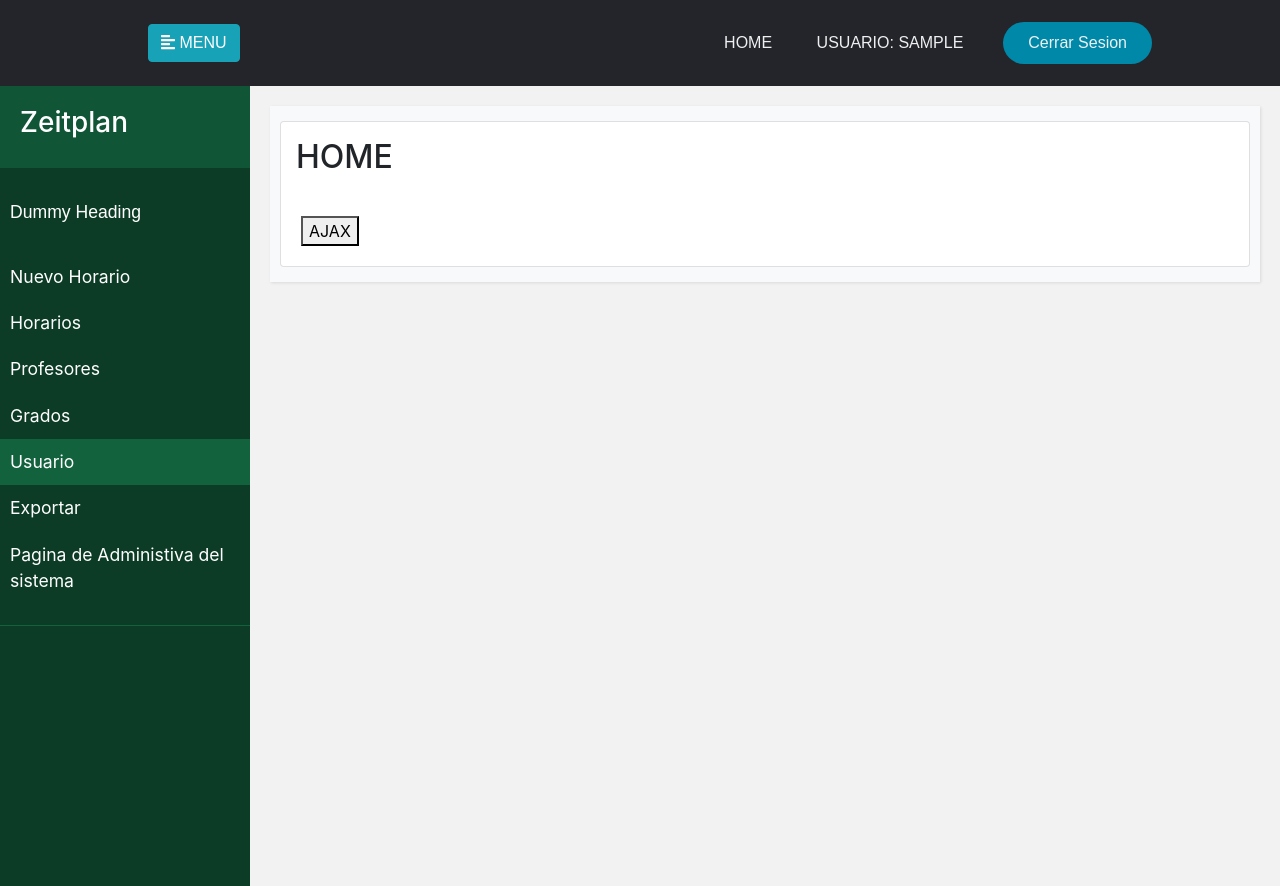
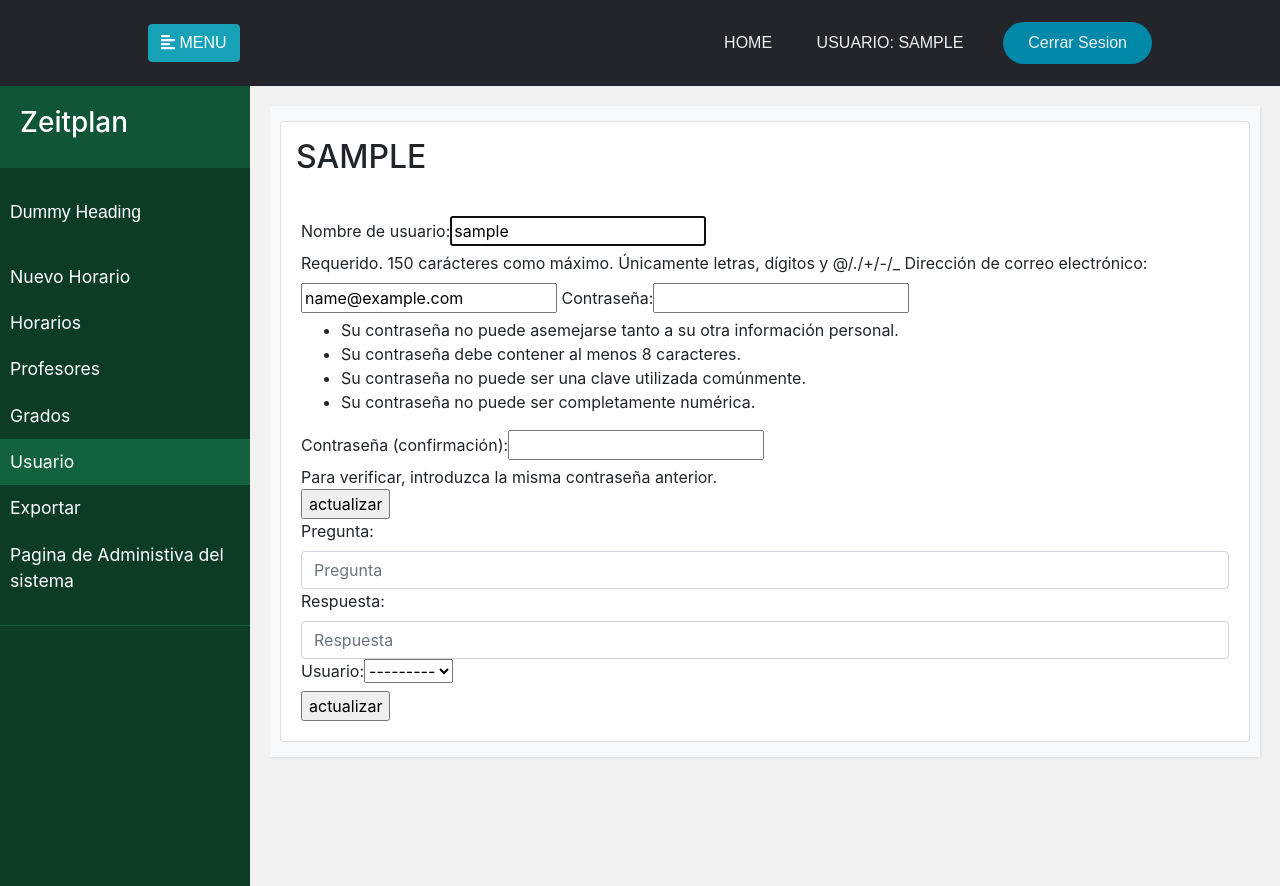
Before and after one commit to Belux179/Zeitplan_nw, a Django app: page /usuario/ in a window 1280 px wide. Run offline with Django 3.2, Linux system fonts and the light colour scheme; the visitor is signed in with stand-in values (Sample User, id 1); data comes from the database, SQL or seed files in the repository; some libraries are stand-ins or nearby versions.

Commit message:
init semana

```diff
--- a/webapp/forms.py
+++ b/webapp/forms.py
@@ -2,6 +2,30 @@ from django import forms
 from django.contrib.auth.forms import UserCreationForm
 from django.contrib.auth.models import User
 from .models import *
+# user
+from django.contrib.auth.forms import UserCreationForm
+from django.contrib.auth.models import User
+from django import forms
+
+
+class UserForm(UserCreationForm):
+    class Meta:
+        model = User
+        fields = ['username', 'email', 'password1', 'password2']
+
+
+class PreguntasForm(forms.ModelForm):
+    pregunta = forms.CharField(widget=forms.TextInput(
+        attrs={'class': 'form-control', 'placeholder': 'Pregunta'}))
+    respuesta = forms.CharField(widget=forms.TextInput(
+        attrs={'class': 'form-control', 'placeholder': 'Respuesta'}))
+    usuario = forms.Select(
+        attrs={'class': 'form-control', 'placeholder': 'Usuario'})
+
+
+    class Meta:
+        model = Pregunta
+        fields = ['pregunta', 'respuesta', 'usuario']
 
 class LoginForm(forms.Form):
     username = forms.CharField(label='Usuario', max_length=100)
@@ -33,7 +57,7 @@ class GradoForm(forms.ModelForm):
                 'min_length': 'El alias del grado no puede tener menos de 3 caracteres',
             },
         }
-        #"""
+        # """
 
 
 class ProfesorForm(forms.ModelForm):
@@ -141,4 +165,4 @@ class AsignaturaForm(forms.ModelForm):
                 'required': 'Horario requerido',
             },
         }
-#"""
+# """
--- a/webapp/templates/web/usuario.html
+++ b/webapp/templates/web/usuario.html
@@ -1,9 +1,26 @@
 {% extends "base/aplicacion.html" %}
 
-{% block title %}HOME{% endblock title %}
-{%block title_body%}<h2>HOME</h2>{%endblock title_body%}
+{% block title %}Configuracion de usuario{% endblock title %}
+{%block title_body%}<h2> {{ user.username|upper }}</h2>{%endblock title_body%}
 {%block body%}
+<form  method="POST">
+    {% csrf_token %}
+    <!-- input hidden para el tipo de post -->
+    <input type="hidden" name="tipo" value="usuario">
+    {{ form }}
+    </br>
+    <input type="submit" value="actualizar" />
+</form>
+<form method="POST">
+    {% csrf_token %}
+    <input type="hidden" name="tipo" value="pregunta">
+    {{ form_pregunta }}
+    </br>
+    <input type="submit" value="actualizar" />
+</form>
 
-<!--action button for javascript ajax-->
-<button id="btn_ajax">AJAX</button>
 {%endblock body%}
+
+{% block javascript %}
+
+{% endblock javascript %}
--- a/webapp/views.py
+++ b/webapp/views.py
@@ -1,3 +1,5 @@
+from multiprocessing import context
+from re import U
 from django.shortcuts import render
 from django.shortcuts import render, redirect
 from django.core.exceptions import ValidationError, ObjectDoesNotExist
@@ -6,10 +8,13 @@ from django.contrib.auth.decorators import login_required
 from .forms import *
 from .models import *
 from django.views.generic import ListView, DetailView, CreateView, UpdateView, DeleteView, TemplateView
-from django.http import JsonResponse
+
+# user
+from django.contrib.auth.models import User
+from django import forms
 
 
-#home con validacion de usuario con login_required
+# home con validacion de usuario con login_required
 class HomeView(TemplateView):
     template_name = 'web/home.html'
     model = Horario
@@ -23,12 +28,13 @@ class HomeView(TemplateView):
         context['horarios'] = Horario.objects.all()
         return context
 
+
 class ProfesoresView(ListView):
     model = Profesor
     template_name = 'web/profesor.html'
     form_class = ProfesorForm
 
-    #usando get_context_data y dispatch para enviar el formulario y validar el usuario
+    # usando get_context_data y dispatch para enviar el formulario y validar el usuario
     def get_context_data(self, **kwargs):
         context = super().get_context_data(**kwargs)
         context['form'] = self.form_class()
@@ -47,13 +53,14 @@ class ProfesoresView(ListView):
             return redirect('profesores')
         return render(request, self.template_name, {'form': form, 'Profesores': Profesor.objects.all()})
 
+
 class GradosView(ListView):
     model = Grado
     template_name = 'web/grado.html'
     form_class = GradoForm
     second_form_class = MateriaForm
 
-    #usando get_context_data y dispatch para enviar el formulario y validar el usuario
+    # usando get_context_data y dispatch para enviar el formulario y validar el usuario
     def get_context_data(self, **kwargs):
         context = super().get_context_data(**kwargs)
         if 'form_grado' not in context:
@@ -71,10 +78,10 @@ class GradosView(ListView):
     def post(self, request, *args, **kwargs):
         if request.POST.get('tipo') == 'grado':
             form = self.form_class(request.POST)
-            form_grado , form_materia = form, self.second_form_class()
+            form_grado, form_materia = form, self.second_form_class()
         if request.POST.get('tipo') == 'materia':
             form = self.second_form_class(request.POST)
-            form_grado , form_materia = self.form_class(), form
+            form_grado, form_materia = self.form_class(), form
         if form.is_valid():
             form.save()
             return redirect('grados')
@@ -83,13 +90,43 @@ class GradosView(ListView):
 
 class UsuarioView(ListView):
     template_name = 'web/usuario.html'
+    model = User
+    form_class = UserForm
+    second_form_class = PreguntasForm
+
     @method_decorator(login_required)
-    def get(self, request, *args, **kwargs):
-        return render(request, self.template_name)
+    def dispatch(self, request, *args, **kwargs):
+        return super(UsuarioView, self).dispatch(request, *args, **kwargs)
+
+    def get_context_data(self, **kwargs):
+        context = super().get_context_data(**kwargs)
+        # actualizar el usuario que se esta logueando
+        context['form'] = self.form_class(instance=self.request.user)
+        # form de preguntas de recuperacion del usuario que se esta logueando
+        # preguntas que el usuario sea el usuario que se esta logueando
+
+        context['form_pregunta'] = self.second_form_class(instance=self.request.user)
+
+        return context
+
+    def post(self, request, *args, **kwargs):
+        if request.POST.get('tipo') == 'usuario':
+            form = self.form_class(request.POST, instance=self.request.user)
+            form_usuario, form_pregunta = form, self.second_form_class(
+                instance=self.request.user)
+        if request.POST.get('tipo') == 'pregunta':
+            form = self.second_form_class(request.POST, instance=self.request.user)
+            form_usuario, form_pregunta = form, self.second_form_class(
+                request.POST, instance=self.request.user)
+        if form.is_valid():
+            form.save()
+            return redirect('usuario')
+        return render(request, self.template_name, {'form': form_usuario, 'form_pregunta': form_pregunta})
 
 
 class ExportarView(ListView):
     template_name = 'web/exportar.html'
+
     @method_decorator(login_required)
     def get(self, request, *args, **kwargs):
-        return render(request, self.template_name) #"""
+        return render(request, self.template_name)  # """
--- a/zeitplan/settings.py
+++ b/zeitplan/settings.py
@@ -45,7 +45,6 @@ INSTALLED_APPS = [
     #-----------------------------------------------------
     'colorfield',
     'crispy_forms',
-    'table'
 
 ]
 
```
Also changed, not shown: webapp/admin.py (+19 -0 lines), webapp/models.py (+25 -0 lines), webapp/tables.py (deleted, +0 -35 lines), webapp/migrations/0006_pregunta.py (added).
